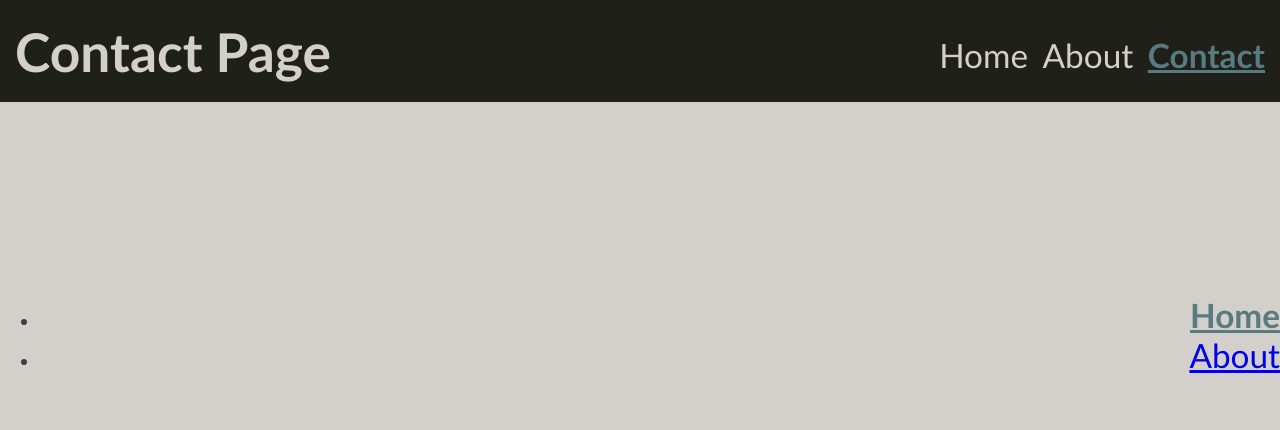
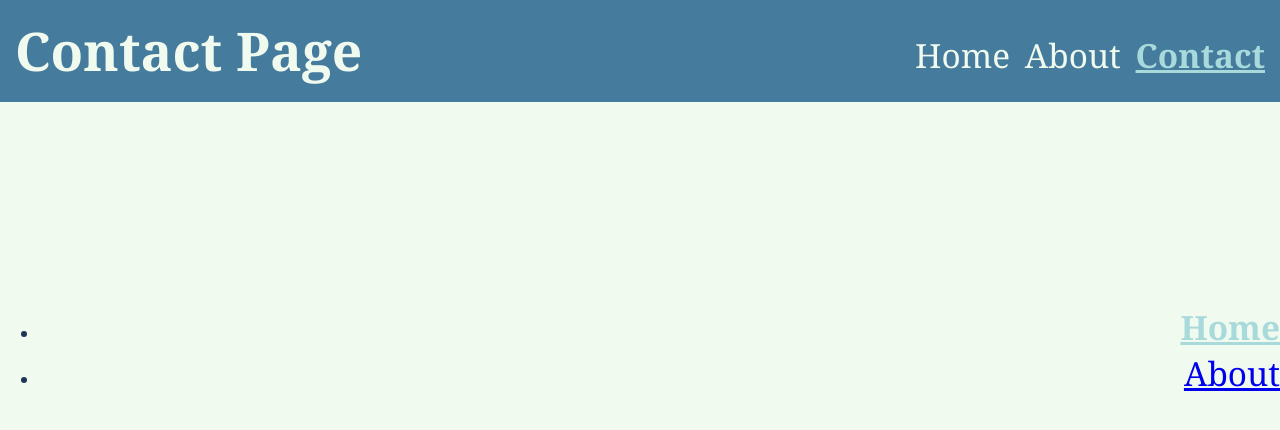
Before and after one commit to Johntops9040/MI349_Final_Project, a plain HTML site: page index.html in a window 1280 px wide. Drawn offline with Linux system fonts and the light colour scheme.

Commit message:
Changed colors in css

```diff
--- a/screen.css
+++ b/screen.css
@@ -1,11 +1,11 @@
 /* Add screen styles below */
 body {
 
-    background: #D3D0CB;
+    background: #F1FAEE;
     margin: 0;
     padding: 0;
-    color: #393E41;
-    font-family: 'Gill Sans', 'Gill Sans MT', Calibri, 'Trebuchet MS', sans-serif;
+    color: #1D3557;
+    font-family: Cambria, Cochin, Georgia, Times, 'Times New Roman', serif;
 }
 
 .HomePage {
@@ -56,7 +56,7 @@ h1{
     font-size: 40pt;
     padding-left: 10px;
     flex: 1000px;
-    color: #D3D0CB;
+    color: #F1FAEE;
 }
 h2{
     font-size:35pt;
@@ -98,10 +98,10 @@ a{
 }
 a.link{
     text-decoration: none;
-    color: #D3D0CB;
+    color: #F1FAEE;
 }
 a.active {
-    color: #587B7F;
+    color: #A8DADC;
     font-weight: bold;
 }
 
@@ -109,7 +109,7 @@ header{
     padding-left: 5px;
     display: flex;
     width: 100%;
-    background-color: #1E2019;
+    background-color: #457B9D;
     line-height: .8cm;
     position: sticky;
     top: 0;
```
